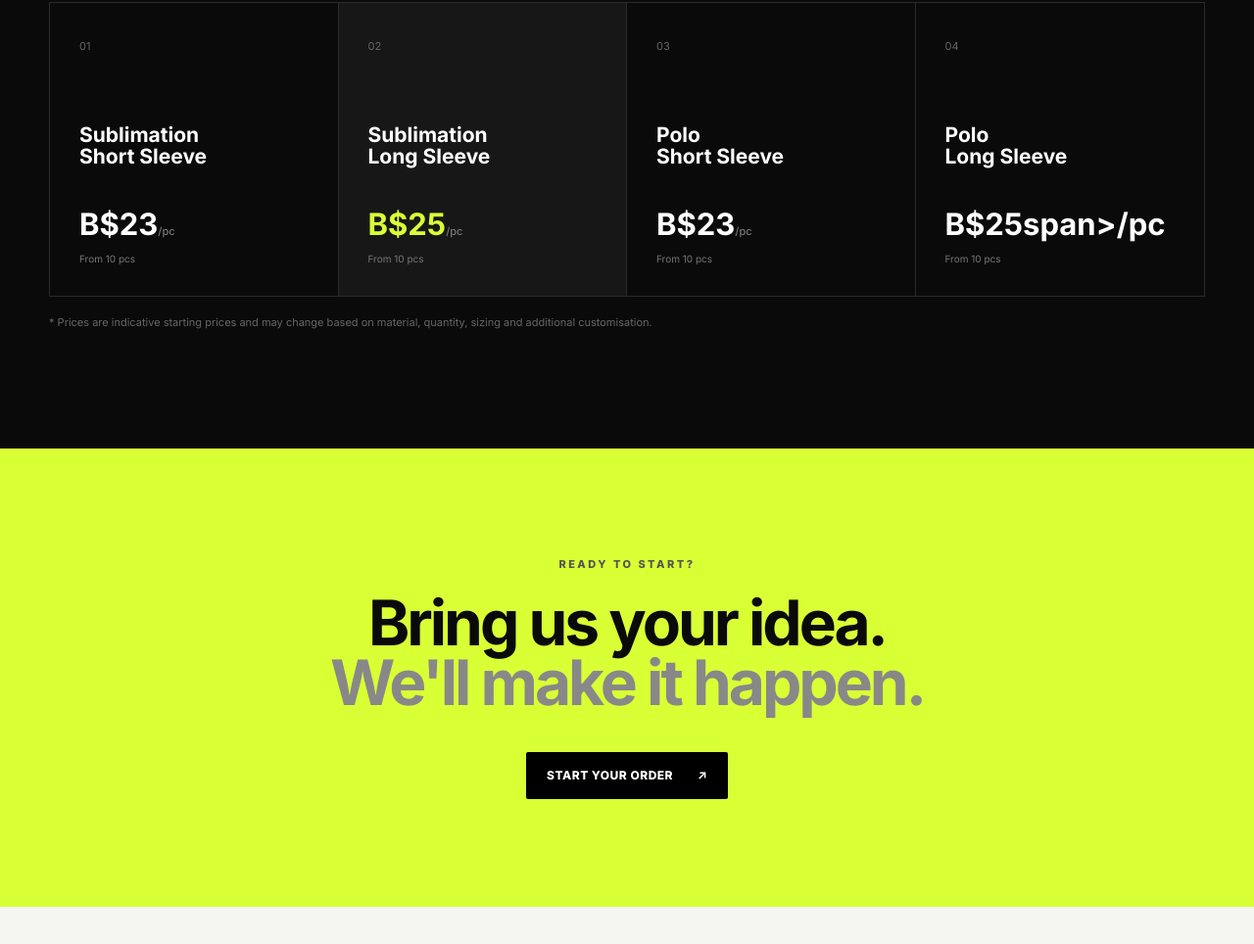
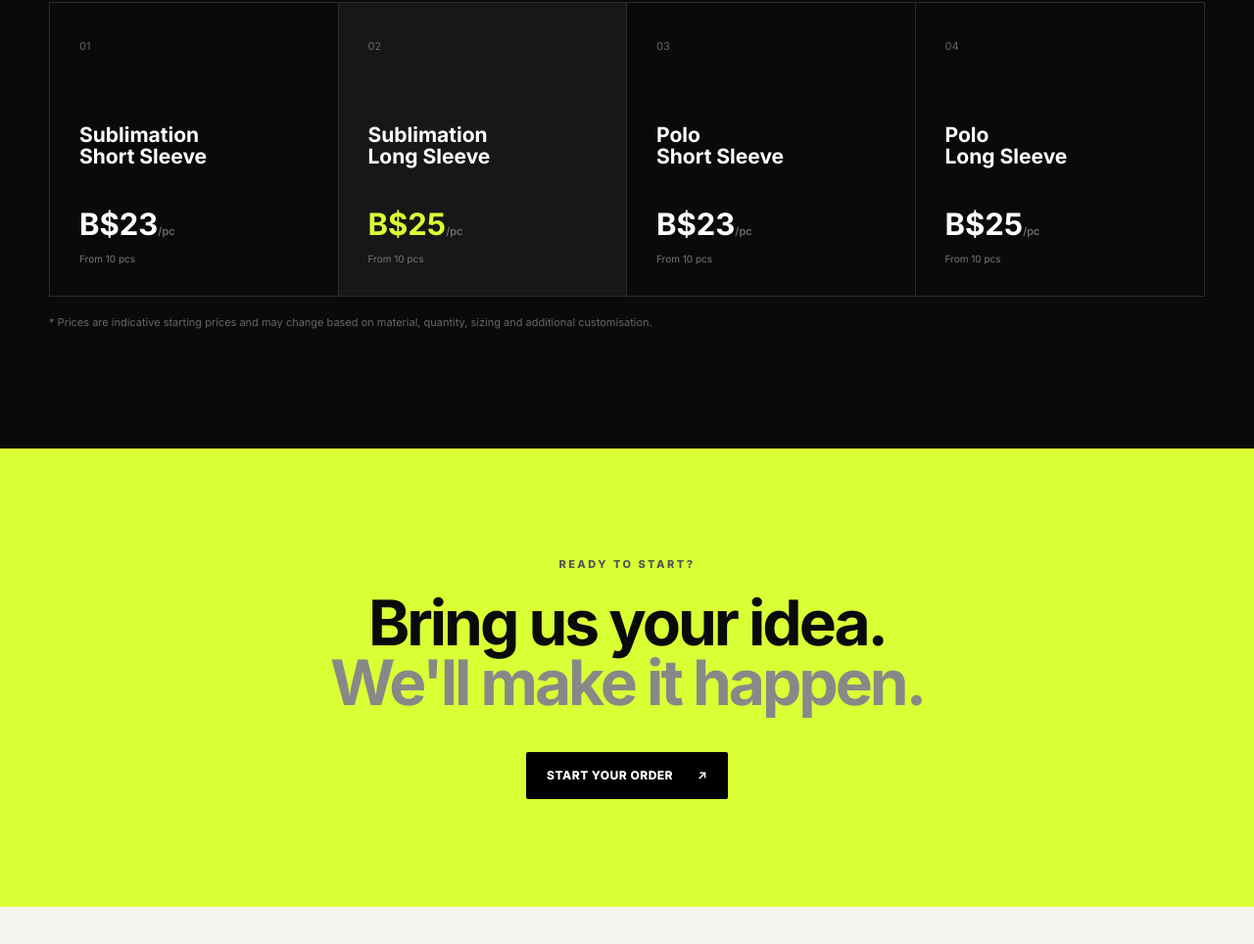
Before and after one commit to outworkenterprise-CS/owe-website, a plain HTML site: page index.html in a window 1280 px wide. Shown: the part 3577-4541 px from the top of the page at 98% size. Drawn offline with Linux system fonts and the light colour scheme.

Commit message:
Update index.html

```diff
--- a/index.html
+++ b/index.html
@@ -157,7 +157,7 @@
           <div class="price-card"><span>01</span><h3>Sublimation<br>Short Sleeve</h3><strong>B$23<span>/pc</span></strong><p>From 10 pcs</p></div>
           <div class="price-card featured"><span>02</span><h3>Sublimation<br>Long Sleeve</h3><strong>B$25<span>/pc</span></strong><p>From 10 pcs</p></div>
           <div class="price-card"><span>03</span><h3>Polo<br>Short Sleeve</h3><strong>B$23<span>/pc</span></strong><p>From 10 pcs</p></div>
-          <div class="price-card"><span>04</span><h3>Polo<br>Long Sleeve</h3><strong>B$25span>/pc</span></strong><p>From 10 pcs</p></div>
+          <div class="price-card"><span>04</span><h3>Polo<br>Long Sleeve</h3><strong>B$25<span>/pc</span></strong><p>From 10 pcs</p></div>
         </div>
         <p class="pricing-note">* Prices are indicative starting prices and may change based on material, quantity, sizing and additional customisation.</p>
       </div>
```
